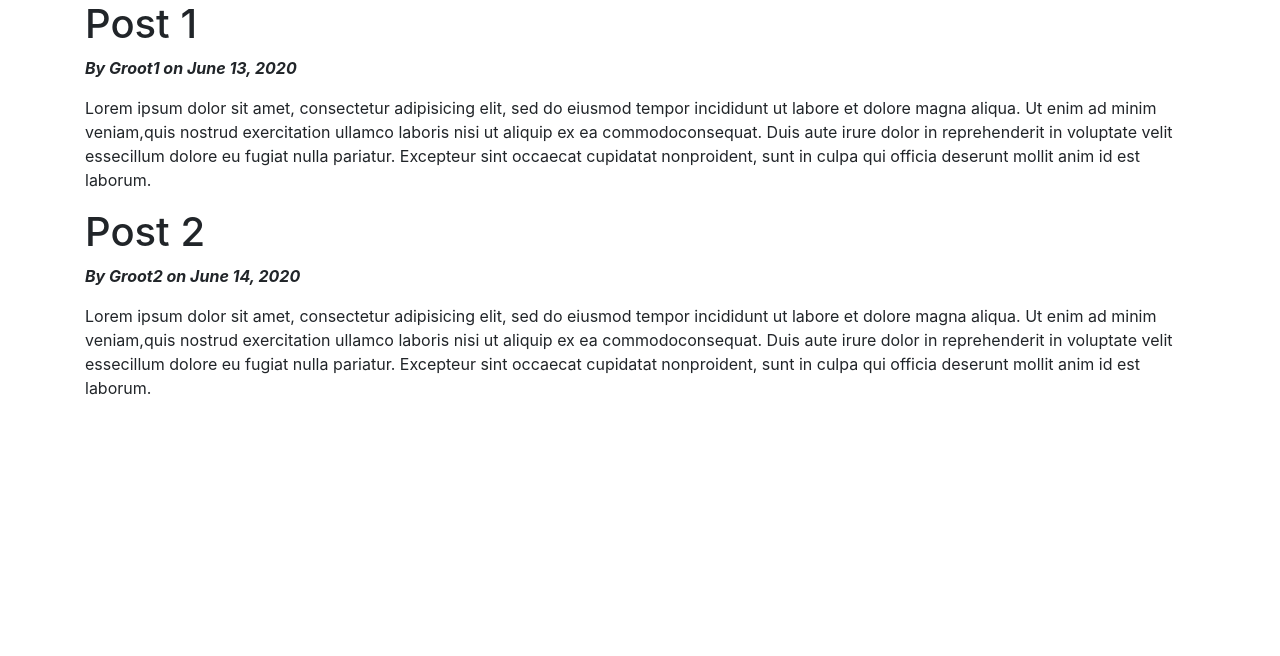
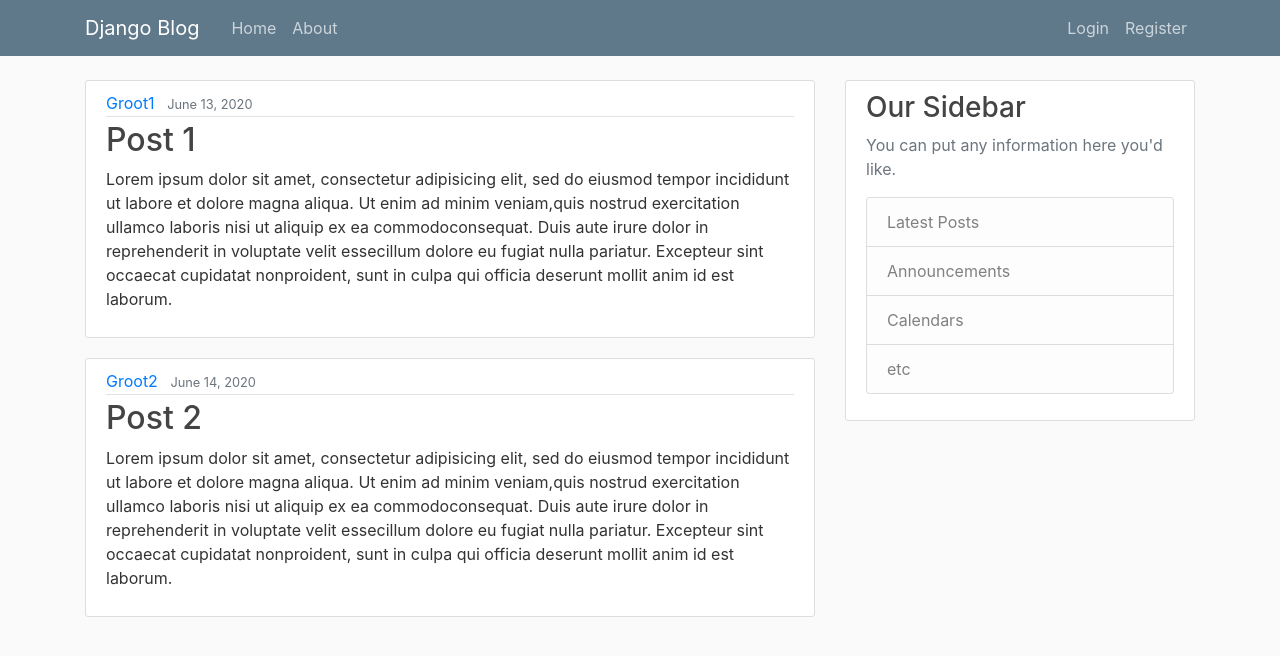
Before and after one commit to mbharathan/grroott.pythonanywhere.com, a Django app: page / in a window 1280 px wide. Shown: the top 656 px of the page. Run offline with Django 3.2, Linux system fonts and the light colour scheme; some libraries are stand-ins or nearby versions.

Commit message:
using Templates

```diff
--- a/Notes.txt
+++ b/Notes.txt
@@ -35,3 +35,7 @@ blog -> templates -> blog -> html files
 {{ i }}
 {% endfor %}
 The appropriate tags can be given.
+--> To use bootstrap, use CDN links in base.html so that it can take effect on complete website.
+--> To use css & JS files, create the folder in blog folder, then create a folder with the name of the app inside the static folder, then create files inside.
+--> To point the css files in base.html, create a code block on top with load statis keyword. Then, in a link tag, open another code block, {% static "path" %}
+--> To use the dynamic urls in the headers, in a code block, pass the name that was created in function views.py file. {% url 'blog-home' %}
--- /dev/null
+++ b/django_project/blog/static/blog/main.css
@@ -0,0 +1,84 @@
+body {
+  background: #fafafa;
+  color: #333333;
+  margin-top: 5rem;
+}
+
+h1, h2, h3, h4, h5, h6 {
+  color: #444444;
+}
+
+ul {
+  margin: 0;
+}
+
+.bg-steel {
+  background-color: #5f788a;
+}
+
+.site-header .navbar-nav .nav-link {
+  color: #cbd5db;
+}
+
+.site-header .navbar-nav .nav-link:hover {
+  color: #ffffff;
+}
+
+.site-header .navbar-nav .nav-link.active {
+  font-weight: 500;
+}
+
+.content-section {
+  background: #ffffff;
+  padding: 10px 20px;
+  border: 1px solid #dddddd;
+  border-radius: 3px;
+  margin-bottom: 20px;
+}
+
+.article-title {
+  color: #444444;
+}
+
+a.article-title:hover {
+  color: #428bca;
+  text-decoration: none;
+}
+
+.article-content {
+  white-space: pre-line;
+}
+
+.article-img {
+  height: 65px;
+  width: 65px;
+  margin-right: 16px;
+}
+
+.article-metadata {
+  padding-bottom: 1px;
+  margin-bottom: 4px;
+  border-bottom: 1px solid #e3e3e3
+}
+
+.article-metadata a:hover {
+  color: #333;
+  text-decoration: none;
+}
+
+.article-svg {
+  width: 25px;
+  height: 25px;
+  vertical-align: middle;
+}
+
+.account-img {
+  height: 125px;
+  width: 125px;
+  margin-right: 20px;
+  margin-bottom: 16px;
+}
+
+.account-heading {
+  font-size: 2.5rem;
+}
--- a/django_project/blog/templates/blog/base.html
+++ b/django_project/blog/templates/blog/base.html
@@ -1,3 +1,5 @@
+{% load static %}
+
 <!DOCTYPE html>
 <html>
 <head>
@@ -8,6 +10,8 @@
     <!-- Bootstrap CSS -->
     <link rel="stylesheet" href="https://stackpath.bootstrapcdn.com/bootstrap/4.5.0/css/bootstrap.min.css" integrity="sha384-9aIt2nRpC12Uk9gS9baDl411NQApFmC26EwAOH8WgZl5MYYxFfc+NcPb1dKGj7Sk" crossorigin="anonymous">
 
+<link rel="stylesheet" type="text/css" href="{% static 'blog/main.css' %}">
+
 	{% if title %}
 	<title>Django Blog - {{title}}</title>
 	{% else %}
@@ -15,9 +19,48 @@
 	{% endif %}
 </head>
 <body>
-	<div class="container">
-		{% block content %} {% endblock%}
-	</div>
+	<header class="site-header">
+	  <nav class="navbar navbar-expand-md navbar-dark bg-steel fixed-top">
+	    <div class="container">
+	      <a class="navbar-brand mr-4" href="{% url 'blog-home' %}">Django Blog</a>
+		      <button class="navbar-toggler" type="button" data-toggle="collapse" data-target="#navbarToggle" aria-controls="navbarToggle" aria-expanded="false" aria-label="Toggle navigation">
+		      <span class="navbar-toggler-icon"></span>
+		      </button>
+	      <div class="collapse navbar-collapse" id="navbarToggle">
+	        <div class="navbar-nav mr-auto">
+	          <a class="nav-item nav-link" href="{% url 'blog-home' %}">Home</a>
+	          <a class="nav-item nav-link" href="{% url 'blog-about' %}">About</a>
+	        </div>
+	        <!-- Navbar Right Side -->
+	        <div class="navbar-nav">
+	          <a class="nav-item nav-link" href="#">Login</a>
+	          <a class="nav-item nav-link" href="#">Register</a>
+	        </div>
+	      </div>
+	    </div>
+	  </nav>
+	</header>
+	<main role="main" class="container">
+	  <div class="row">
+	    <div class="col-md-8">
+	      {% block content %}{% endblock %}
+	    </div>
+	    <div class="col-md-4">
+	      <div class="content-section">
+	        <h3>Our Sidebar</h3>
+	        <p class='text-muted'>You can put any information here you'd like.
+	          <ul class="list-group">
+	            <li class="list-group-item list-group-item-light">Latest Posts</li>
+	            <li class="list-group-item list-group-item-light">Announcements</li>
+	            <li class="list-group-item list-group-item-light">Calendars</li>
+	            <li class="list-group-item list-group-item-light">etc</li>
+	          </ul>
+	        </p>
+	      </div>
+	    </div>
+	  </div>
+	</main>
+
 
 	<!-- Optional JavaScript -->
     <!-- jQuery first, then Popper.js, then Bootstrap JS -->
--- a/django_project/blog/templates/blog/home.html
+++ b/django_project/blog/templates/blog/home.html
@@ -2,9 +2,16 @@
 {% block content %}
 	{% for post in posts %}
 
-		<h1>{{ post.title }}</h1>
-		<p><strong><em>By {{ post.author }} on {{ post.date_posted }}</em></strong></p>
-		<p>{{ post.content }}</p>
+		<article class="media content-section">
+		  <div class="media-body">
+		    <div class="article-metadata">
+		      <a class="mr-2" href="#">{{ post.author }}</a>
+		      <small class="text-muted">{{ post.date_posted }}</small>
+		    </div>
+		    <h2><a class="article-title" href="#">{{ post.title }}</a></h2>
+		    <p class="article-content">{{ post.content }}</p>
+		  </div>
+		</article>
 
 	{% endfor %}
 {% endblock content %}
```
